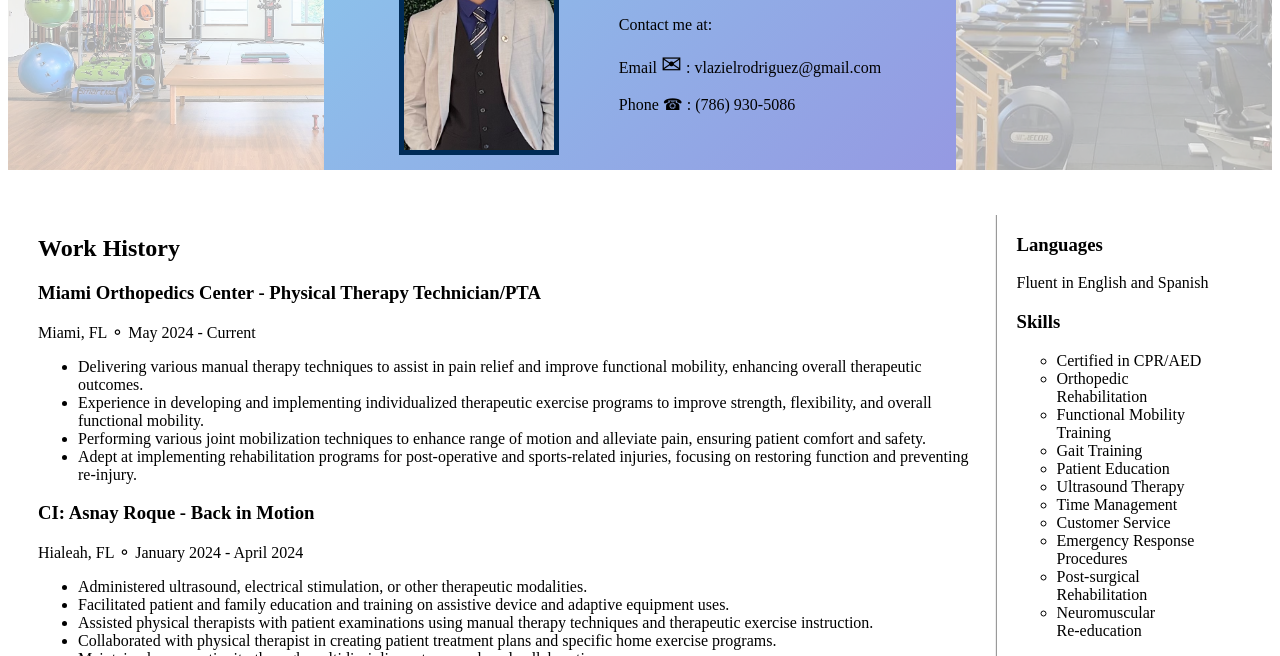
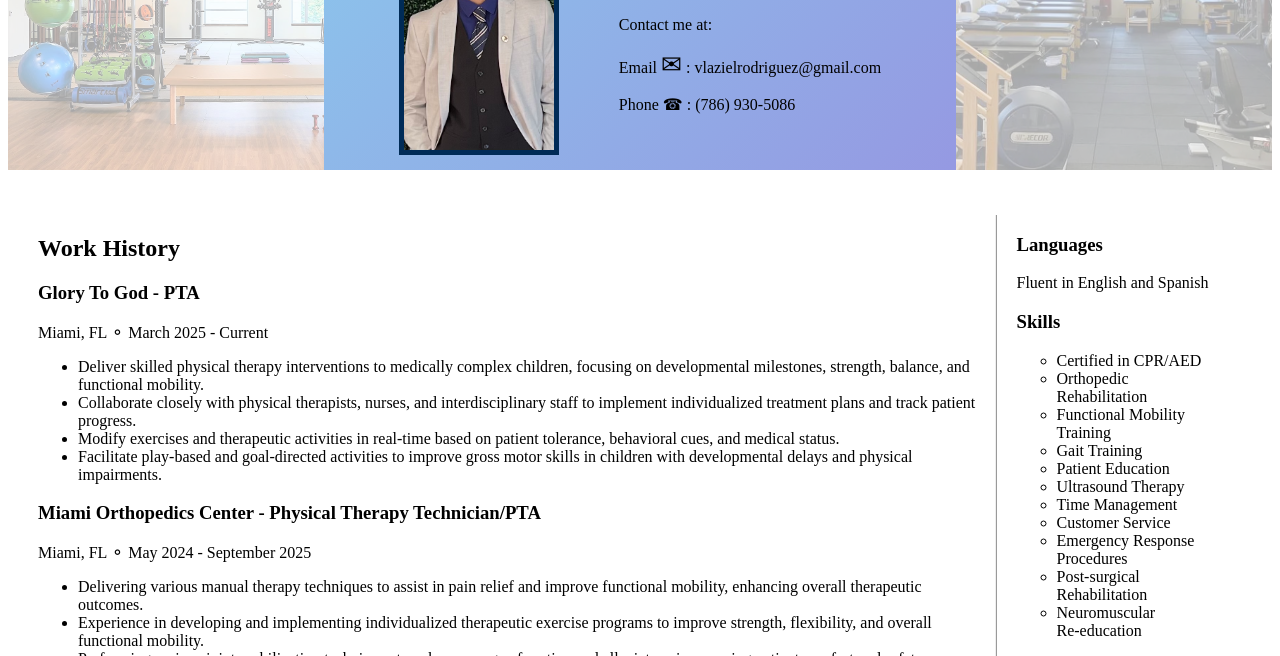
Before and after one commit to melanie448/websiteResume, a plain HTML site: page Website Resume/index.html in a window 1280 px wide. Shown: the part 135-791 px from the top of the page. Drawn offline with Linux system fonts and the light colour scheme.

Commit message:
added glory to god with reference

```diff
--- a/Website Resume/index.html
+++ b/Website Resume/index.html
@@ -22,8 +22,17 @@
         <div class = "summary">
             <div>
                 <h2>Work History</h2>
+                <h3>Glory To God - PTA</h3>
+                <p>Miami, FL &#9900; March 2025 - Current</p>
+                <ul>
+                    <li>Deliver skilled physical therapy interventions to medically complex children, focusing on developmental milestones, strength, balance, and functional mobility.</li>
+                    <li>Collaborate closely with physical therapists, nurses, and interdisciplinary staff to implement individualized treatment plans and track patient progress.</li>
+                    <li>Modify exercises and therapeutic activities in real-time based on patient tolerance, behavioral cues, and medical status.</li>
+                    <li>Facilitate play-based and goal-directed activities to improve gross motor skills in children with developmental delays and physical impairments.</li>
+                </ul>
+
                 <h3>Miami Orthopedics Center - Physical Therapy Technician/PTA</h3>
-                <p>Miami, FL &#9900; May 2024 - Current</p>
+                <p>Miami, FL &#9900; May 2024 - September 2025</p>
                 <ul>
                     <li>Delivering various manual therapy techniques to assist in pain relief and improve functional mobility, enhancing overall therapeutic outcomes.</li>
                     <li>Experience in developing and implementing individualized therapeutic exercise programs to improve strength, flexibility, and overall functional mobility.</li>
@@ -100,6 +109,7 @@
             <h3>References</h3>
             <p>Asnay Roque: PTA at Back in Motion (786)223-3628</p>
             <p>Daniel Gali: PT at Miami Orthopedic Center (305)801-5742</p>
+            <p>Grecia Betancourt Acebo: PTA at Glory To God (786)830-6019</p>
         </footer>
     </body>
 </html>
```
